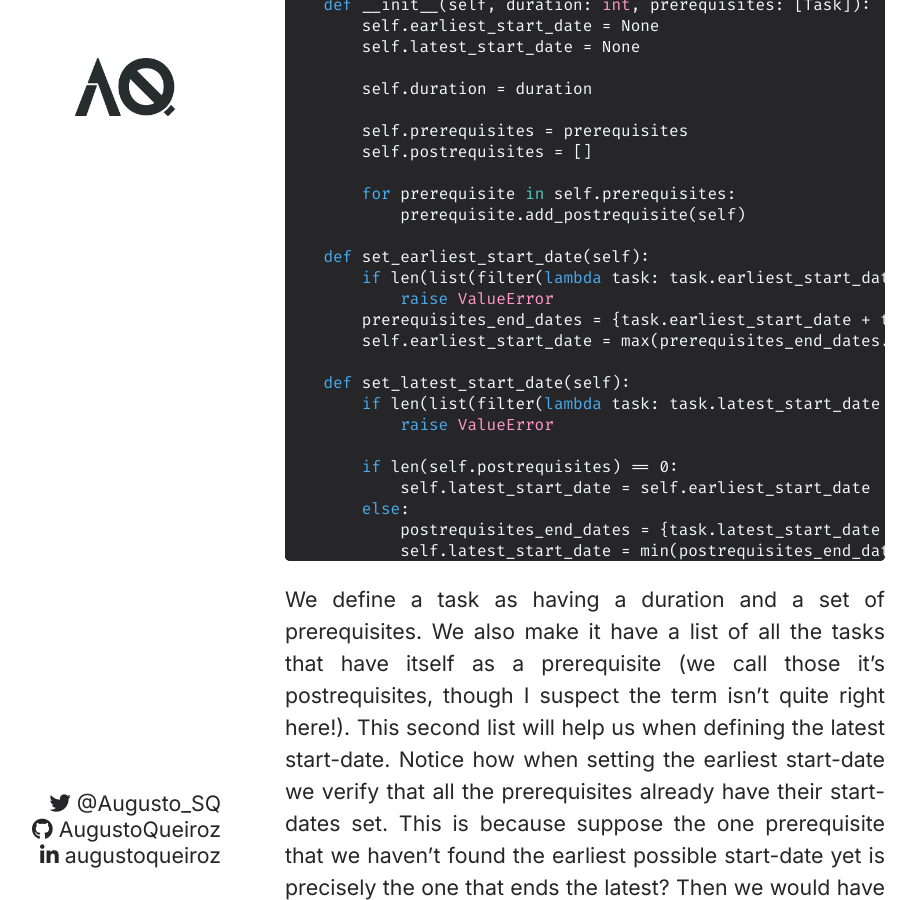
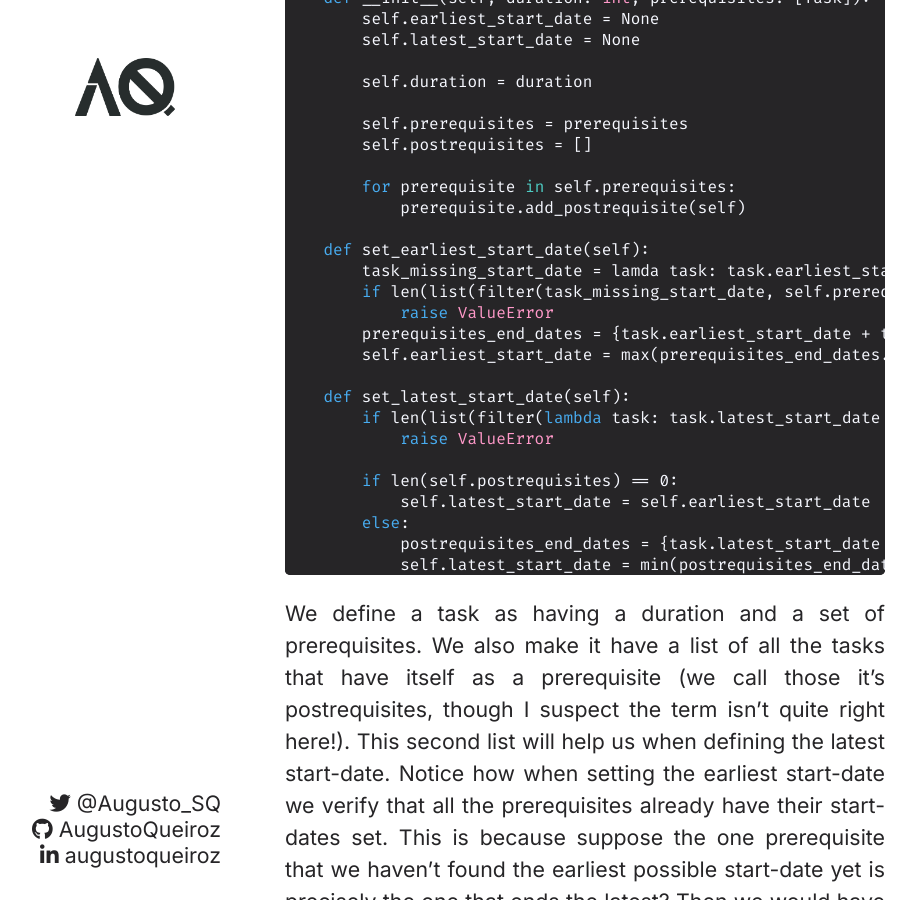
Before and after one commit to AugustoQueiroz/blog, a Jekyll site: the page built from _posts/2020-12-03-CPM.markdown, in a window 1280 px wide and 900 px high, scrolled down 2667 px. Shown: the whole window, without its empty margins (29-945 px from the left). Built offline with Jekyll 4.4.1, drawn with Linux system fonts in a browser that asks for light colours; our own code applies the rules of GitHub Pages for plain Markdown files.

Commit message:
updates to post including images

```diff
--- a/_posts/2020-12-03-CPM.markdown
+++ b/_posts/2020-12-03-CPM.markdown
@@ -42,7 +42,8 @@ class Task:
             prerequisite.add_postrequisite(self)
 
     def set_earliest_start_date(self):
-        if len(list(filter(lambda task: task.earliest_start_date is None, self.prerequisites))) > 0:
+        task_missing_start_date = lamda task: task.earliest_start_date is None
+        if len(list(filter(task_missing_start_date, self.prerequisites))) > 0:
             raise ValueError
         prerequisites_end_dates = {task.earliest_start_date + task.duration for task in self.prerequisites}
         self.earliest_start_date = max(prerequisites_end_dates.union({0}))
```
Also changed, not shown: assets/images/CPM-1.jpg, assets/images/CPM-2.jpg.
